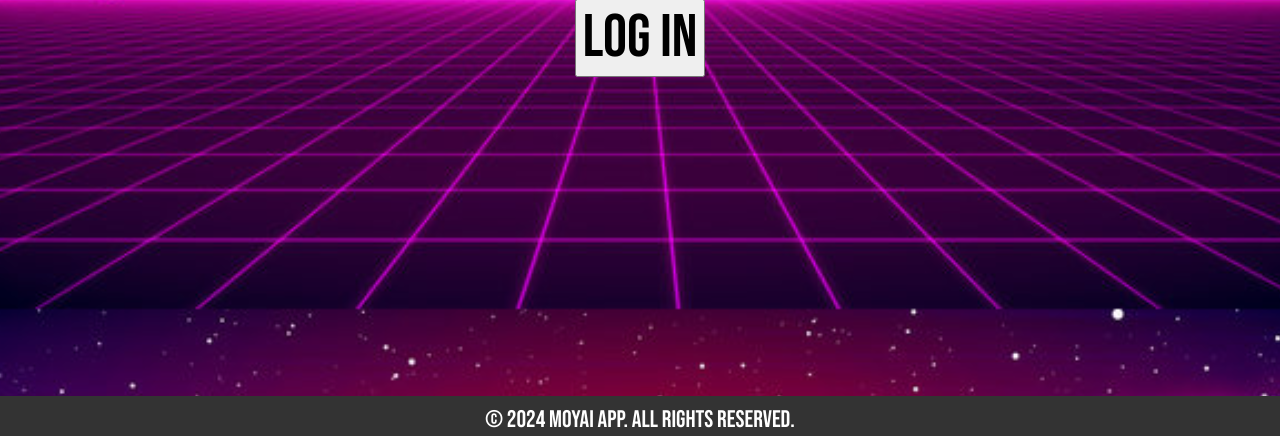
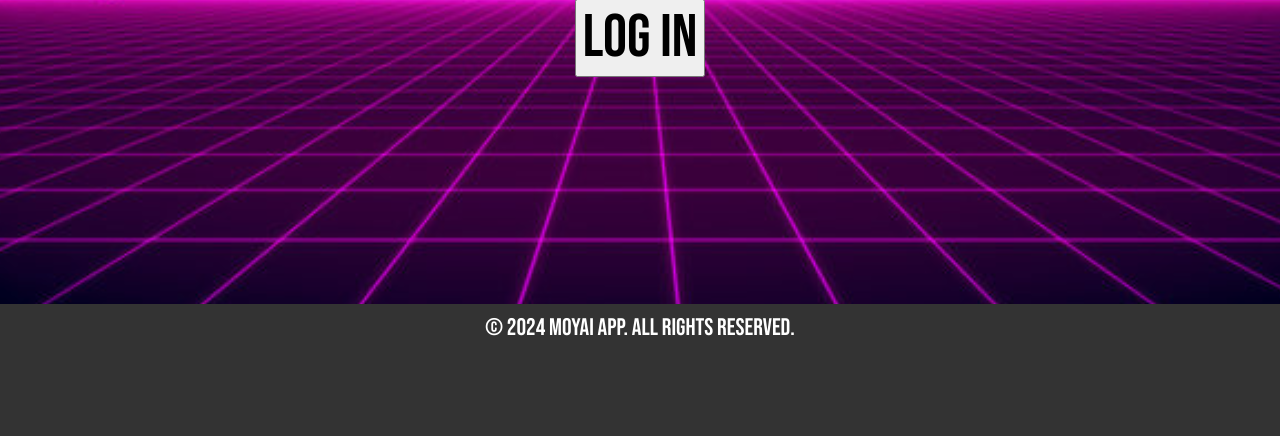
Before and after one commit to HunterBendel/Moyai, a Flask app: page / in a window 1280 px wide. Shown: the part 491-927 px from the top of the page. After the commit the page ends 827 px from the top, so only its background shows below. Run offline with Flask 3, Linux system fonts and the light colour scheme; some libraries are stand-ins or nearby versions.

Commit message:
Adjusted the padding because I didn't like how there was a scroll bar on my screen

```diff
--- a/static/style.css
+++ b/static/style.css
@@ -47,7 +47,7 @@ body {
     padding: 0;
     min-height: 88%; /*the biggest percentage possibel before a scroll bar is needed*/
     /* padding-bottom: 109px; */
-    padding-bottom: 109px;
+    padding-bottom: 17px;/*Original value was 109px*/
 }
 
 /*→←*/
```
